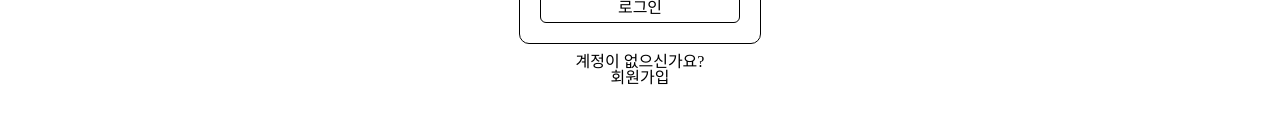
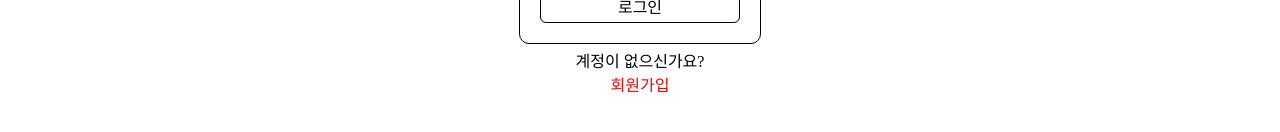
Before and after one commit to gracejelly125/mbti, a React (Vite) app: page /login in a window 1280 px wide. Shown: the part 204-336 px from the top of the page. Built offline with nearby package versions, Linux system fonts and the light colour scheme.

Commit message:
배포를 위한 마지막 체크 - 이상없음

```diff
--- a/db.json
+++ b/db.json
@@ -35,6 +35,12 @@
       "userId": "grace2",
       "mbtiName": "ESTJ",
       "visibility": false
+    },
+    {
+      "id": 1732688231958,
+      "userId": "grace2",
+      "mbtiName": "ESTJ",
+      "visibility": true
     }
   ]
 }
--- a/src/components/TestResultItem.jsx
+++ b/src/components/TestResultItem.jsx
@@ -10,8 +10,6 @@ const TestItem = ({
 }) => {
   const isOwner = result.userId === currentUserId;
   const buttonText = result.visibility === true ? "비공개로 전환" : "공개로 전환";
-
-  console.log('Item => result.visibility ', !result.visibility)
 
   return (
     <ListItem>
--- a/src/components/layout/Header.jsx
+++ b/src/components/layout/Header.jsx
@@ -8,6 +8,7 @@ const Header = () => {
   const { isAuthenticated, removeToken } = useContext(AuthContext);
   const navigate = useNavigate();
 
+  // 로그아웃 버튼 클릭시 로컬스토리지 토큰 삭제
   const logoutHandler = () => {
     const confirmLogout = window.confirm("정말로 로그아웃 하시겠습니까?");
     if (confirmLogout) {
--- a/src/context/AuthContext.jsx
+++ b/src/context/AuthContext.jsx
@@ -6,7 +6,7 @@ export const AuthProvider = ({ children }) => {
   const [isAuthenticated, setIsAuthenticated] = useState(false);
   const [currentUserId, setCurrentUserId] = useState(null);
   // 로컬스토리지 token 유지 기능 및 현재사용자 ID 저장
-  // isAuthenticated 로 로그인 중인지 확인
+  // isAuthenticated로 로그인 상태인지 확인
   useEffect(() => {
     const token = localStorage.getItem("accessToken");
     const userId = localStorage.getItem("currentUserId")
--- a/src/pages/Login.jsx
+++ b/src/pages/Login.jsx
@@ -43,8 +43,8 @@ const Login = () => {
         userId={userId}
         password={password}
       />
-      <span>계정이 없으신가요?</span>
-      <Link to="/signup">회원가입</Link>
+      <Msg>계정이 없으신가요?</Msg>
+      <StyledLink to="/signup">회원가입</StyledLink>
     </>
   );
 };
@@ -56,3 +56,12 @@ const Title = styled.h1`
   font-weight: bold;
   margin-top: 20px;
 `;
+
+const Msg = styled.span`
+  margin-bottom: 4px;
+`
+
+const StyledLink = styled(Link)`
+  color: red;
+  padding: 4px;
+`
--- a/src/pages/Results.jsx
+++ b/src/pages/Results.jsx
@@ -7,9 +7,9 @@ import TestResultList from "../components/TestResultList";
 import { toast } from "react-toastify";
 
 const Results = () => {
-  // tanstackQuery 가 useState, useEffect 상태관리 대체해줌
-  // 전역상태로 관리해야되는 DB.Json 에 있는 것과 동기화 시켜야 되는 상태!
-  // useQuery로 상태 관리해야됨
+  // tanstackQuery 가 useState, useEffect를 대체해준다.
+  // 전역상태로 관리해야 되는 DB.json의 데이터와 동기화 시켜준다.
+  // useQuery로 상태를 관리한다.
   const { currentUserId } = useContext(AuthContext);
 
   const { data: testResults, isPending } = useQuery({
--- a/src/pages/Signup.jsx
+++ b/src/pages/Signup.jsx
@@ -43,8 +43,8 @@ const Signup = () => {
         password={password}
         nickname={nickname}
       />
-      <span>이미 계정이 있으신가요?</span>
-      <Link to="/login">로그인</Link>
+      <Msg>이미 계정이 있으신가요?</Msg>
+      <StyledLink to="/login">로그인</StyledLink>
     </>
   );
 };
@@ -56,3 +56,12 @@ const Title = styled.h1`
   font-weight: bold;
   margin-top: 20px;
 `;
+
+const Msg = styled.span`
+  margin-bottom: 4px;
+`
+
+const StyledLink = styled(Link)`
+  color: red;
+  padding: 4px;
+`
```
Also changed, not shown: src/components/TestResultList.jsx (+2 -32 lines).
